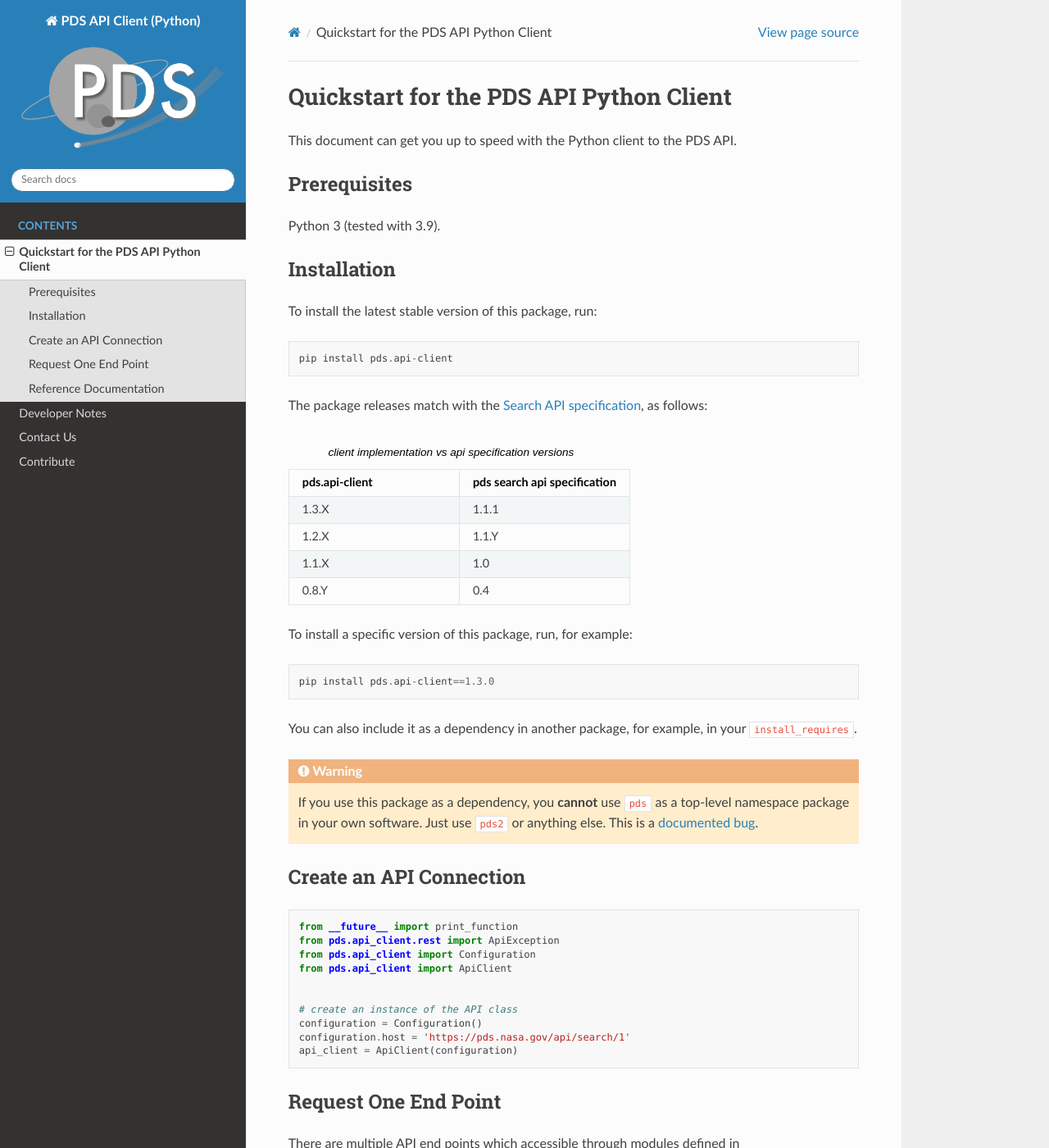
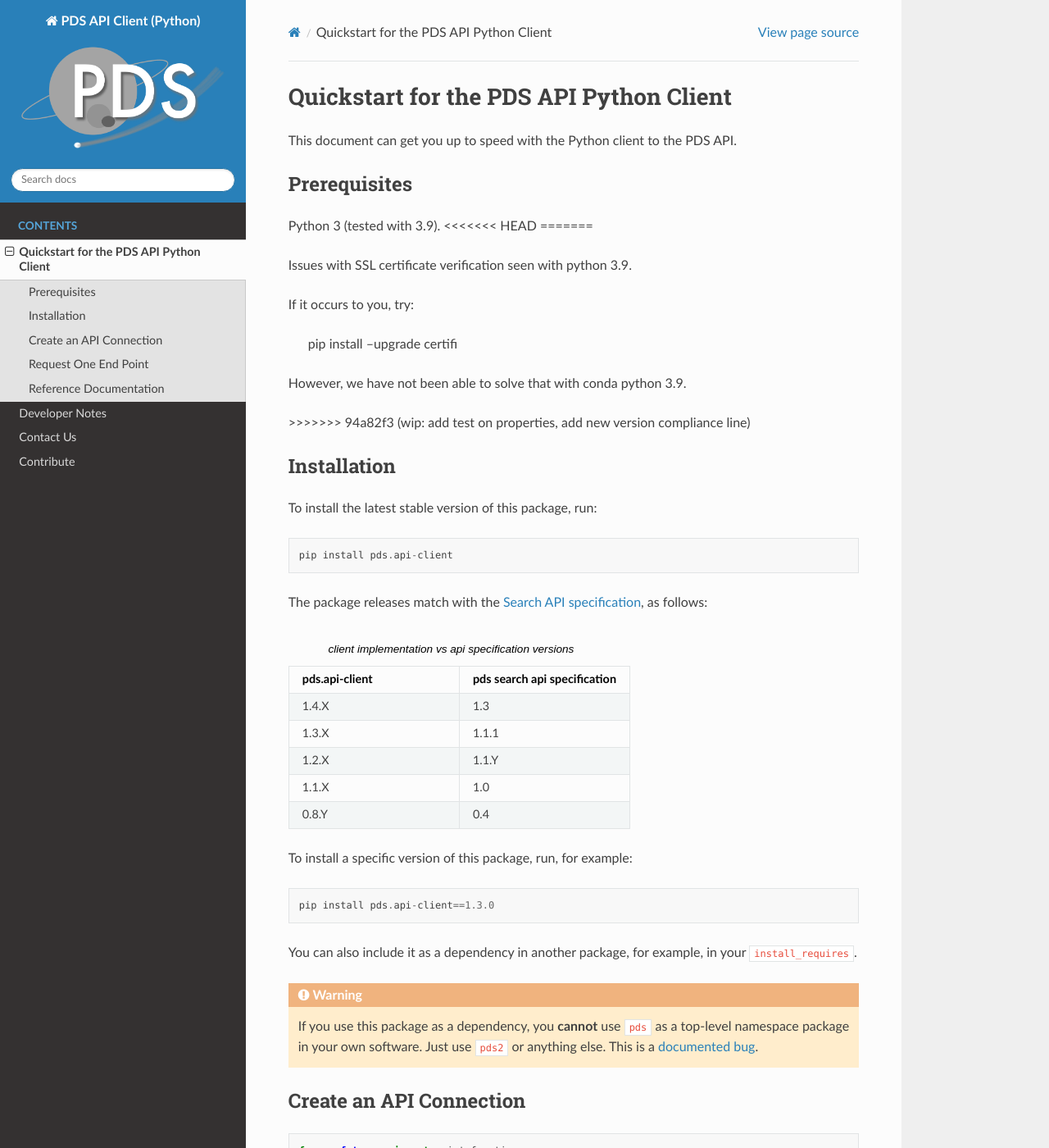
Before and after one commit to krashardiman-ctrl/pds-api-client, a Sphinx documentation site: the page built from docs/source/quickstart/index.rst, in a window 1280 px wide and 1400 px high. Shown: the whole window at 82% size. Built offline with Sphinx 7.4.7 and the Read the Docs theme 2.0.0, drawn with Linux system fonts in a browser that asks for light colours; pages that are not in the unit, such as notebooks, are missing from menus.

Commit message:
wip: add test on properties, add new version compliance line

```diff
--- a/docs/source/quickstart/index.rst
+++ b/docs/source/quickstart/index.rst
@@ -8,6 +8,18 @@
 -------------
 
 Python 3 (tested with 3.9).
+<<<<<<< HEAD
+=======
+
+Issues with SSL certificate verification seen with python 3.9.
+
+If it occurs to you, try:
+
+    pip install --upgrade certifi
+
+However, we have not been able to solve that with conda python 3.9.
+
+>>>>>>> 94a82f3 (wip: add test on properties, add new version compliance line)
 
 
 
@@ -26,6 +38,8 @@
 
    * - pds.api-client
      - pds search api specification
+   * - 1.4.X
+     - 1.3
    * - 1.3.X
      - 1.1.1
    * - 1.2.X
```
Also changed, not shown: 1 other file.
